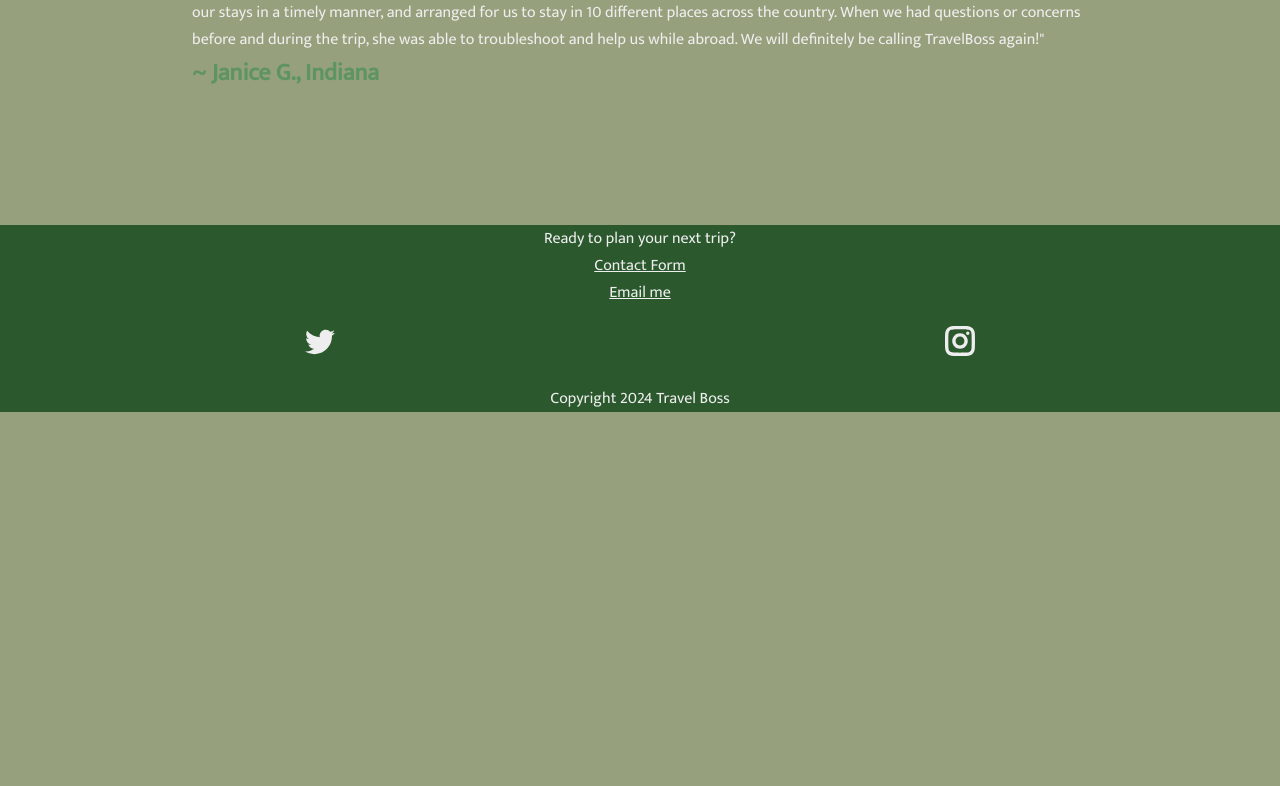
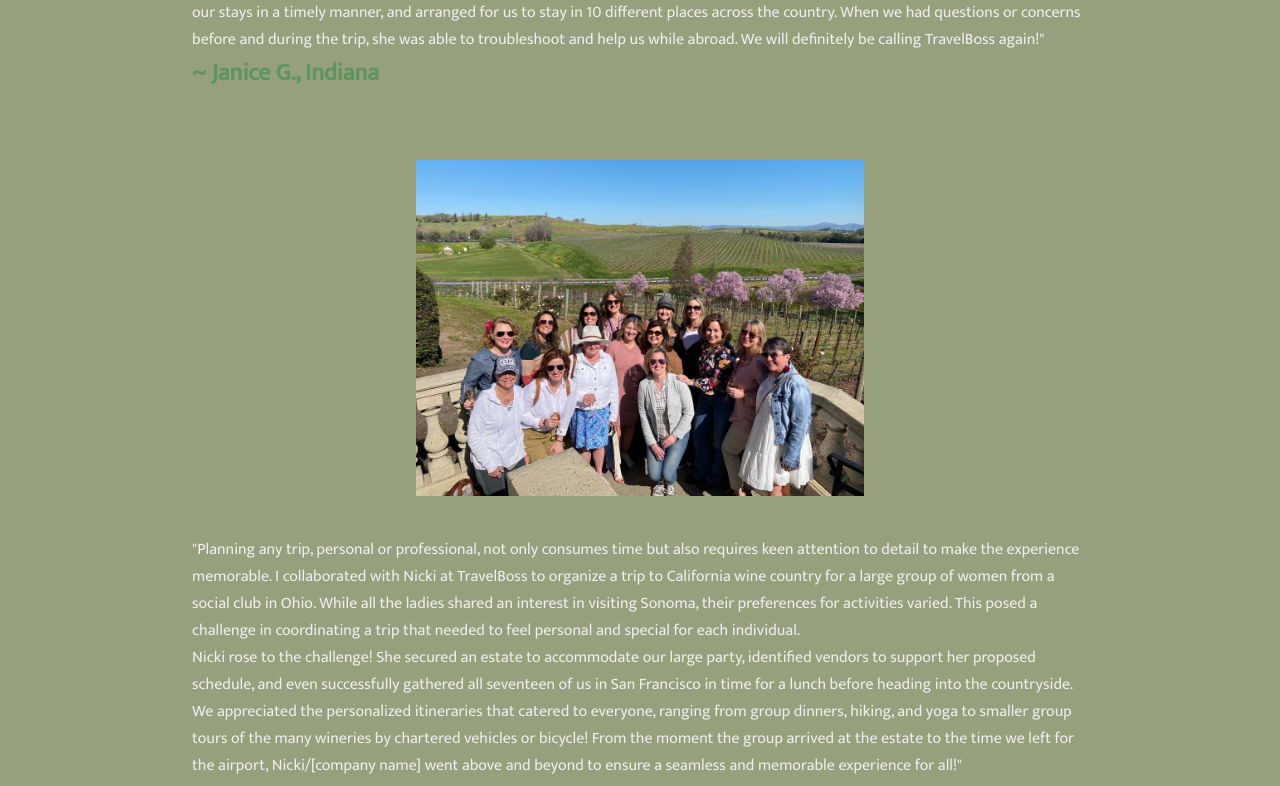
Before and after one commit to jakedoan3/travel-boss, a React (Create React App) app: page / in a window 1280 px wide. Shown: the part 3740-4526 px from the top of the page. Before the commit the page ends 4152 px from the top, so only its background shows below. Built offline with nearby package versions, Linux system fonts and the light colour scheme.

Commit message:
added testimonial5

```diff
--- a/src/Components/Testimonials.jsx
+++ b/src/Components/Testimonials.jsx
@@ -16,7 +16,7 @@ const Testimonials = () => {
           never forget!"
         </p>
         <h4 className="testimonial-author">~ Kate, Michigan</h4>
-        <br/>
+        <br />
       </div>
       <div className="testimonial">
         <img
@@ -25,13 +25,22 @@ const Testimonials = () => {
           alt="testimonial"
         />
         <p className="testimonial-text">
-        "Nicki has meticulously planned our annual girls' trip for the past 25 years, 25 different locations, spanning coast to coast. We’ve seen city lights, remote hideaways, and everything in between. That's a wealth of experience that few can rival.
-        <br/>
-        <br/>
-        But it's not just about the destinations; it's the delicate art of managing the diverse interests and personalities of 5-10 women. Nicki doesn't just strike a balance; she conjures a harmonious symphony of experiences, seamlessly weaving activities and relaxation into each trip.
-        <br/>
-        <br/>
-        Choosing Nicki as your guide is an investment in a journey that's not just memorable, but flawless. With her at the helm, you can relinquish your travel worries and savor every moment of the adventure."
+          "Nicki has meticulously planned our annual girls' trip for the past 25
+          years, 25 different locations, spanning coast to coast. We’ve seen
+          city lights, remote hideaways, and everything in between. That's a
+          wealth of experience that few can rival.
+          <br />
+          <br />
+          But it's not just about the destinations; it's the delicate art of
+          managing the diverse interests and personalities of 5-10 women. Nicki
+          doesn't just strike a balance; she conjures a harmonious symphony of
+          experiences, seamlessly weaving activities and relaxation into each
+          trip.
+          <br />
+          <br />
+          Choosing Nicki as your guide is an investment in a journey that's not
+          just memorable, but flawless. With her at the helm, you can relinquish
+          your travel worries and savor every moment of the adventure."
         </p>
         <h4 className="testimonial-author">~ Jen M., Arizona</h4>
         <br />
@@ -43,10 +52,23 @@ const Testimonials = () => {
           alt="testimonial"
         />
         <p className="testimonial-text">
-          "We contacted Nicki at TravelBoss to arrange a family reunion of 40+ adults and children from around the United States. Two challenges presented themselves: 1) Where to host the event and 2) the entire family wanted to be in the same home. Nicki was more than capable of meeting these challenges and more. At various points in the planning stage, I admit I was skeptical, but Travel Boss said, “Trust the process, I got this.” She did and we were so pleased with the location as well as the home that accommodated us all. The Travel Boss fielded multiple emails with patience, professionalism, and provided clarity and reassurances.
-          <br/>
-          <br/>
-          Nicki anticipated our needs before we thought of them: handicap parking, closing off sections of the home to provide safety for babies and toddlers, easy access to balconies, and finding an easy-to-navigate home for the blind). I recommend Travel Boss for any of your traveling plans."
+          "We contacted Nicki at TravelBoss to arrange a family reunion of 40+
+          adults and children from around the United States. Two challenges
+          presented themselves: 1) Where to host the event and 2) the entire
+          family wanted to be in the same home. Nicki was more than capable of
+          meeting these challenges and more. At various points in the planning
+          stage, I admit I was skeptical, but Travel Boss said, “Trust the
+          process, I got this.” She did and we were so pleased with the location
+          as well as the home that accommodated us all. The Travel Boss fielded
+          multiple emails with patience, professionalism, and provided clarity
+          and reassurances.
+          <br />
+          <br />
+          Nicki anticipated our needs before we thought of them: handicap
+          parking, closing off sections of the home to provide safety for babies
+          and toddlers, easy access to balconies, and finding an
+          easy-to-navigate home for the blind). I recommend Travel Boss for any
+          of your traveling plans."
         </p>
         <h4 className="testimonial-author">~ Ramona H., Virginia</h4>
         <br />
@@ -58,10 +80,45 @@ const Testimonials = () => {
           alt="testimonial"
         />
         <p className="testimonial-text">
-          "Our experience with Nicki at TravelBoss in planning our trip to Ireland was amazing. She gave gentle prompts to encourage us to book our stays in a timely manner, and arranged for us to stay in 10 different places across the country. When we had questions or concerns before and during the trip, she was able to troubleshoot and help us while abroad. We will definitely be calling TravelBoss again!"
+          "Our experience with Nicki at TravelBoss in planning our trip to
+          Ireland was amazing. She gave gentle prompts to encourage us to book
+          our stays in a timely manner, and arranged for us to stay in 10
+          different places across the country. When we had questions or concerns
+          before and during the trip, she was able to troubleshoot and help us
+          while abroad. We will definitely be calling TravelBoss again!"
         </p>
         <h4 className="testimonial-author">~ Janice G., Indiana</h4>
-        <br/>
+        <br />
+      </div>
+      <div className="testimonial">
+        <img
+          className="testimonial-image"
+          src="/Images/testimonial5.png"
+          alt="testimonial"
+        />
+        <p className="testimonial-text">
+          "Planning any trip, personal or professional, not only consumes time
+          but also requires keen attention to detail to make the experience
+          memorable. I collaborated with Nicki at TravelBoss to organize a trip
+          to California wine country for a large group of women from a social
+          club in Ohio. While all the ladies shared an interest in visiting
+          Sonoma, their preferences for activities varied. This posed a
+          challenge in coordinating a trip that needed to feel personal and
+          special for each individual.
+          <br />
+          Nicki rose to the challenge! She secured an estate to accommodate our
+          large party, identified vendors to support her proposed schedule, and
+          even successfully gathered all seventeen of us in San Francisco in
+          time for a lunch before heading into the countryside. <br />
+          We appreciated the personalized itineraries that catered to everyone,
+          ranging from group dinners, hiking, and yoga to smaller group tours of
+          the many wineries by chartered vehicles or bicycle! From the moment
+          the group arrived at the estate to the time we left for the airport,
+          Nicki/[company name] went above and beyond to ensure a seamless and
+          memorable experience for all!"
+        </p>
+        <h4 className="testimonial-author">~ Stacey C., Ohio</h4>
+        <br />
       </div>
     </div>
   );
```
Also changed, not shown: public/Images/testimonial5.png (added).
